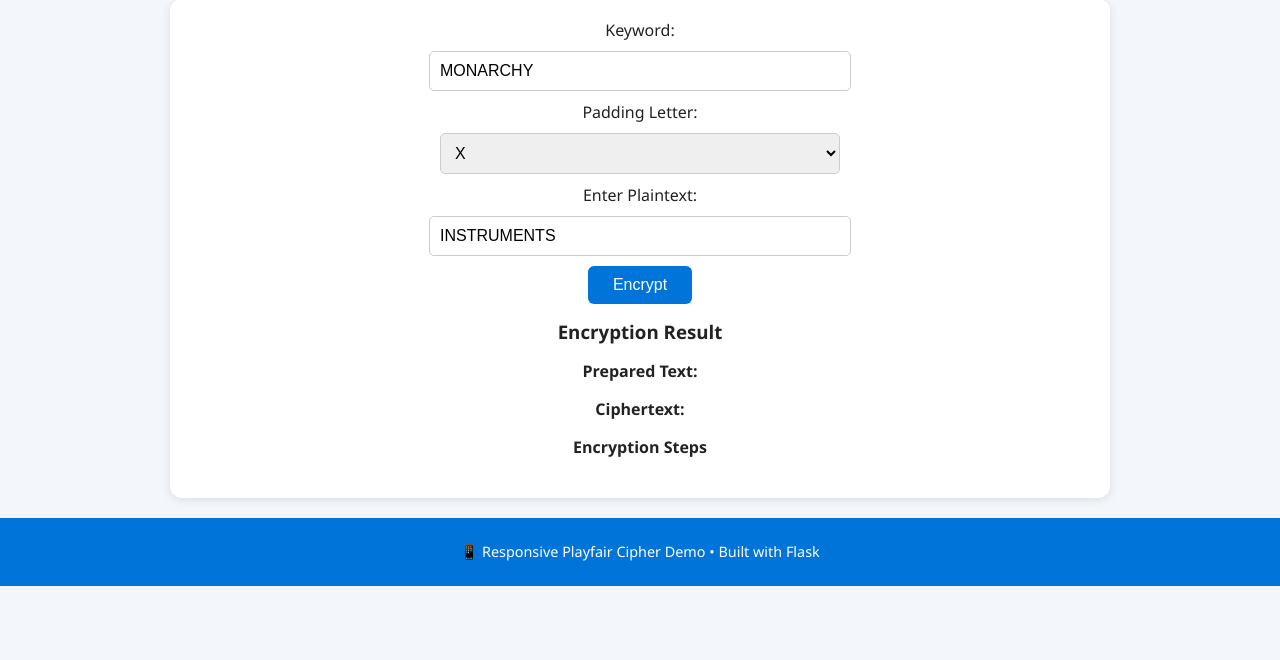
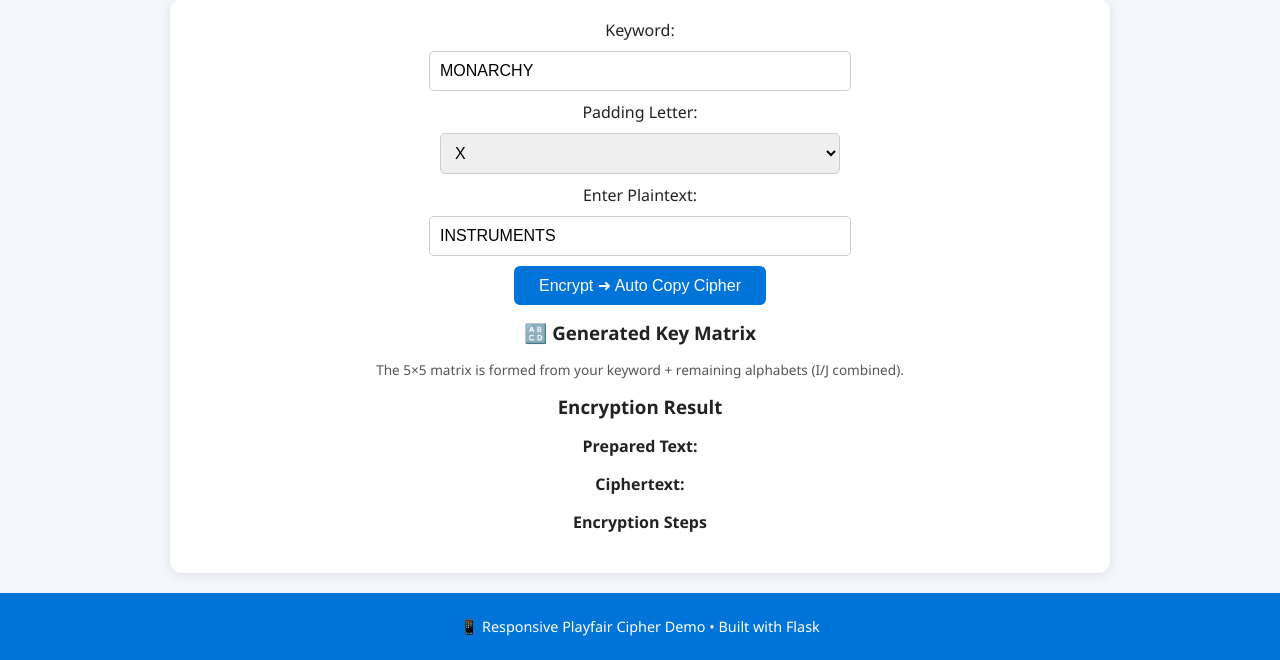
Before and after one commit to Sadikcserymec077/playfair, a Flask app: page / in a window 1280 px wide. Shown: the part 109-769 px from the top of the page. Run offline with Flask 3, Linux system fonts and the light colour scheme.

Commit message:
shows matrix

```diff
--- a/static/script.js
+++ b/static/script.js
@@ -1,3 +1,4 @@
+// Encrypt flow
 // Encrypt flow
 async function encryptFlow() {
     const key = document.getElementById('key').value;
@@ -11,21 +12,23 @@
 
     const data = await res.json();
 
-    // Show encryption section
+    // 🔹 Show Key Matrix
+    showMatrix(data.matrix);
+
+    // Encryption section
     document.getElementById('encryption-section').style.display = 'block';
     document.getElementById('decryption-section').style.display = 'none';
 
-    // Update encryption result
     document.getElementById('prepared').innerText = data.prepared;
     document.getElementById('cipher').innerText = data.cipher;
     showSteps('enc-steps', data.enc_steps);
 
-    // Auto-fill ciphertext into decrypt box
+    // Auto-fill ciphertext
     document.getElementById('ciphertext').value = data.cipher;
-
-    // Reveal decrypt section
     document.getElementById('decryption-section').style.display = 'block';
 }
+
+showMatrix(data.matrix);
 
 // Decrypt flow
 async function decryptFlow() {
@@ -68,3 +71,17 @@
         tr.style.backgroundColor = '#fff3e0'; // orange
     }
 }
+function showMatrix(matrix) {
+    const table = document.getElementById('matrix');
+    table.innerHTML = ''; // clear previous
+
+    matrix.forEach(row => {
+        const tr = document.createElement('tr');
+        row.forEach(ch => {
+            const td = document.createElement('td');
+            td.innerText = ch;
+            tr.appendChild(td);
+        });
+        table.appendChild(tr);
+    });
+}
--- a/static/style.css
+++ b/static/style.css
@@ -112,3 +112,32 @@
       width: 28px;
     }
   }
+  /* Matrix Styles */
+.matrix-container {
+  display: flex;
+  justify-content: center;
+  overflow-x: auto;
+  margin-top: 10px;
+}
+
+#matrix {
+  border-collapse: collapse;
+  margin: 0 auto;
+}
+
+#matrix td {
+  border: 1px solid #333;
+  padding: 8px 12px;
+  width: 35px;
+  text-align: center;
+  font-weight: bold;
+  background: #fafafa;
+  font-size: 1.1em;
+}
+
+#matrix-section small {
+  color: #555;
+  font-size: 0.85em;
+  display: block;
+  margin-top: 5px;
+}
--- a/templates/index.html
+++ b/templates/index.html
@@ -13,7 +13,7 @@
 
   <main class="box">
 
-    <!-- 🔹 Input Section -->
+    <!-- Input Section -->
     <div class="input-group">
       <label>Keyword:</label>
       <input id="key" placeholder="e.g., MONARCHY" value="MONARCHY">
@@ -28,11 +28,20 @@
       <input id="plaintext" placeholder="Enter message to encrypt" value="INSTRUMENTS">
 
       <div class="controls">
-        <button onclick="encryptFlow()">Encrypt</button>
+        <button onclick="encryptFlow()">Encrypt ➜ Auto Copy Cipher</button>
       </div>
     </div>
 
-    <!-- 🔹 Encryption Results -->
+    <!-- 🧮 Key Matrix -->
+    <section id="matrix-section">
+      <h3>🔠 Generated Key Matrix</h3>
+      <div class="matrix-container">
+        <table id="matrix"></table>
+      </div>
+      <small>The 5×5 matrix is formed from your keyword + remaining alphabets (I/J combined).</small>
+    </section>
+
+    <!-- Encryption Results -->
     <section id="encryption-section">
       <h3>Encryption Result</h3>
       <p><b>Prepared Text:</b> <span id="prepared"></span></p>
@@ -44,7 +53,7 @@
       </div>
     </section>
 
-    <!-- 🔹 Decryption Section -->
+    <!-- Decryption Section -->
     <section id="decryption-section" style="display:none;">
       <label>Decrypt This Ciphertext:</label>
       <input id="ciphertext" placeholder="Ciphertext will appear here automatically">
```
